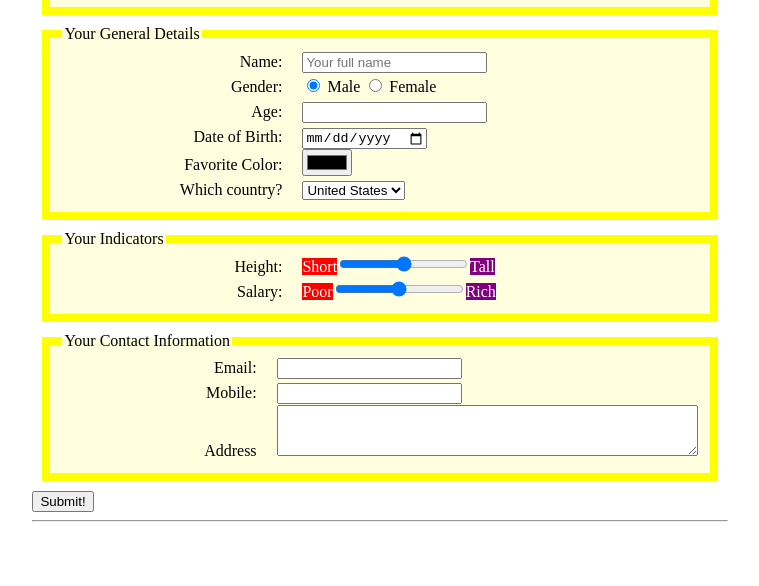
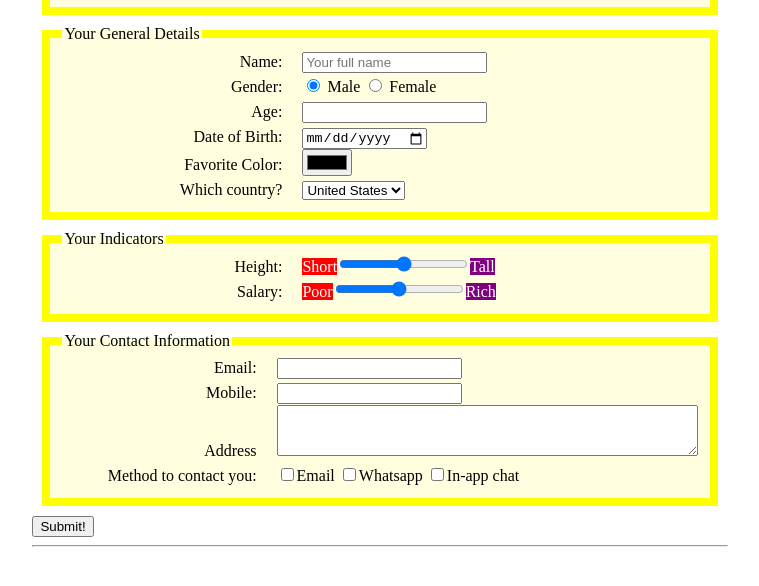
Before and after one commit to KhayaDillon/dating-site-itilize-assignment-one, a plain HTML site: page index.html in a window 1280 px wide. Shown: the part 166-752 px from the top of the page, without its empty margins (260-1019 px from the left). Drawn offline with Linux system fonts and the light colour scheme.

Commit message:
Add contact input elements

```diff
--- a/index.html
+++ b/index.html
@@ -86,7 +86,12 @@
 						<label>Address</label>
 						<textarea rows="3" cols="50"></textarea>
 					</p>
-
+					<p>
+						<label>Method to contact you:</label>
+						<input type="checkbox" name="contact" value="email" />Email
+						<input type="checkbox" name="contact" value="whatsapp" />Whatsapp
+						<input type="checkbox" name="contact" value="app-chat" />In-app chat
+					</p>
 				</fieldset>
 
 				<input type="submit" value="Submit!">
```
